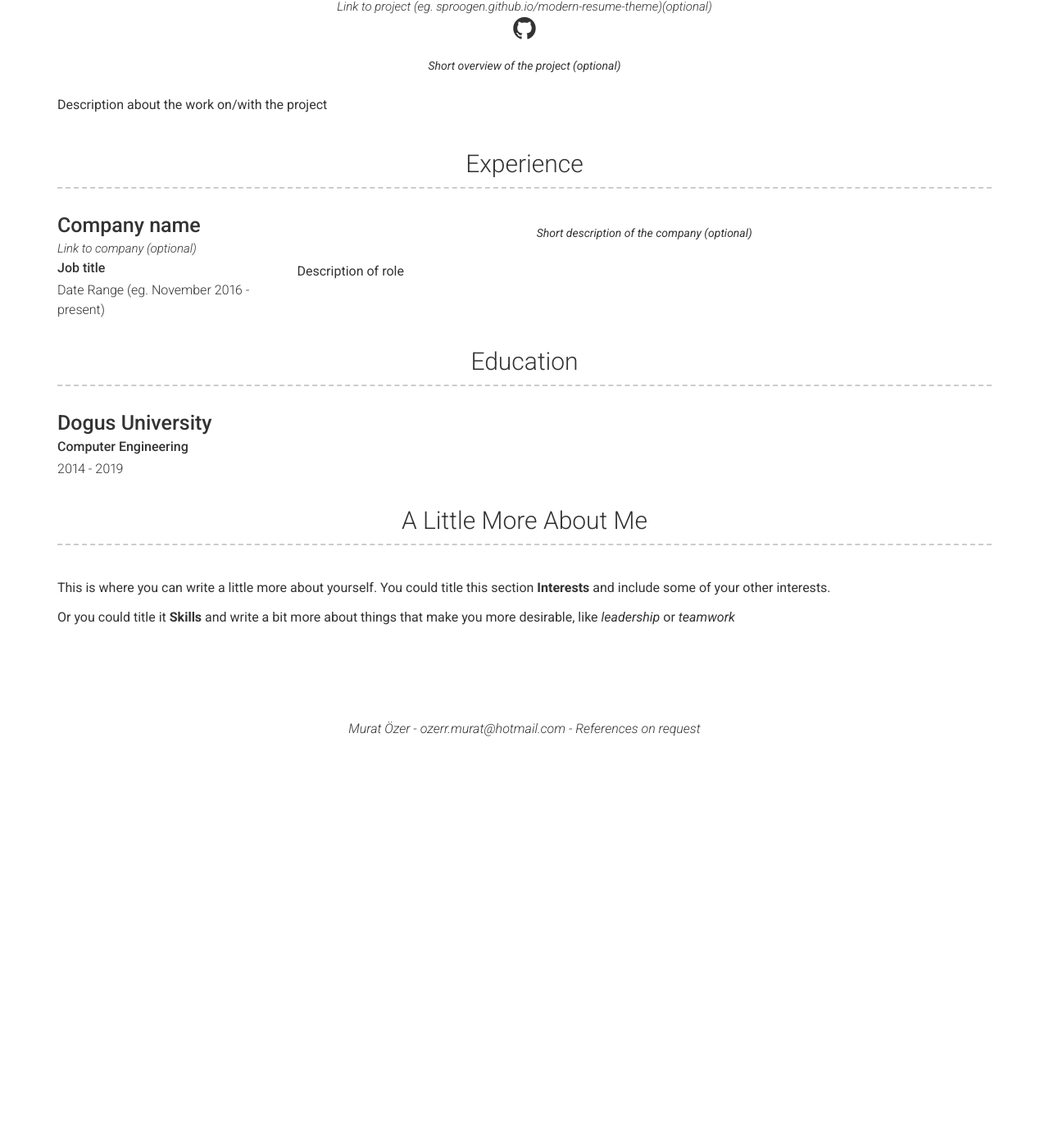
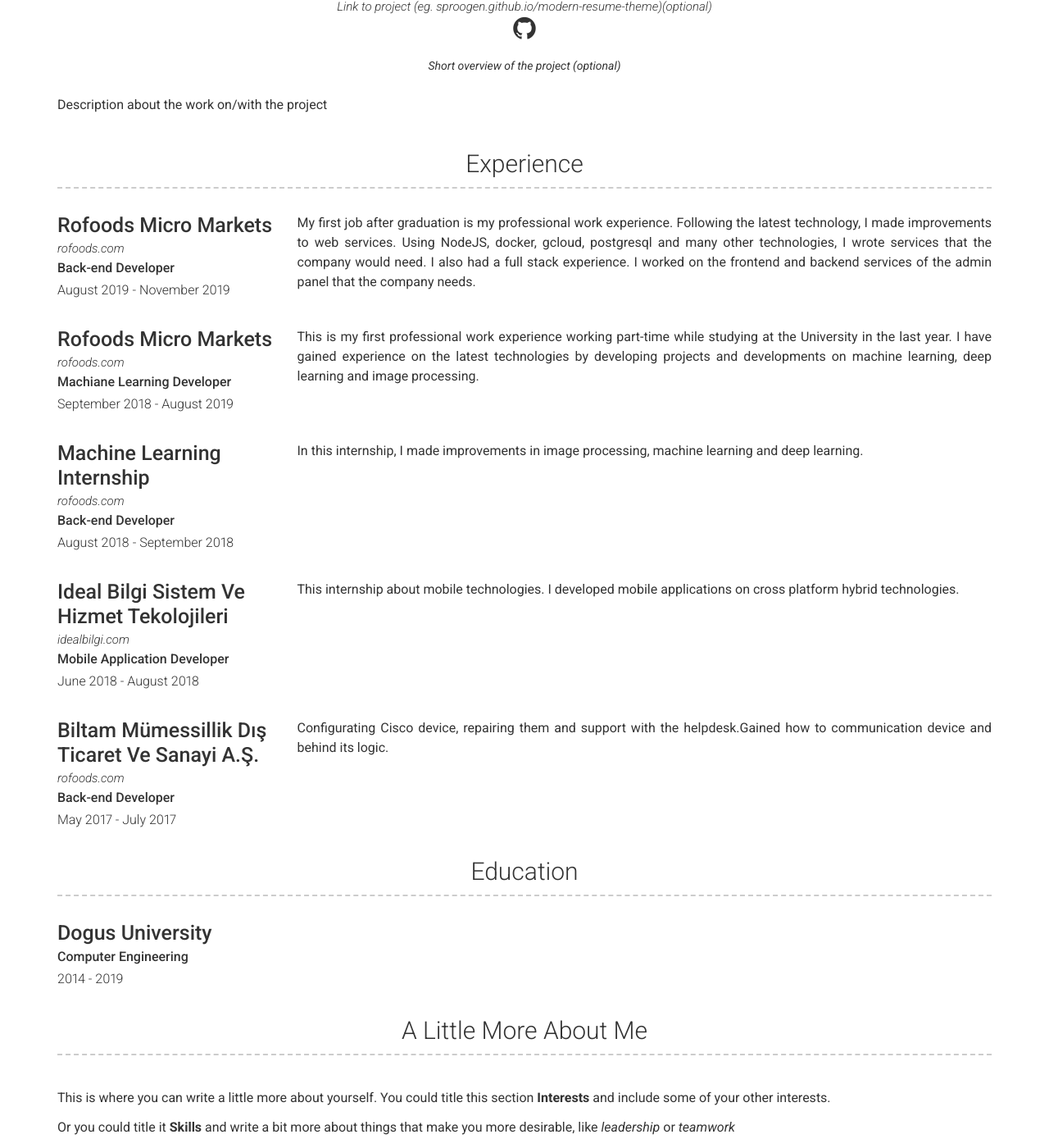
Before and after one commit to ryuz4k1/murat-ozer, a Jekyll site: the page built from index.md, in a window 1280 px wide and 1400 px high, scrolled down 666 px. Shown: the whole window at 82% size. Built offline with Jekyll 4.4.1, drawn with Linux system fonts in a browser that asks for light colours; before the commit the page ends 1579 px from its top, so only the background shows below that.

Commit message:
experience added

```diff
--- a/_data/experience.yml
+++ b/_data/experience.yml
@@ -1,10 +1,42 @@
 # Experience template
 - layout: left
-  company: Company name
-  link: Link to company (optional)
-  job_title: Job title
-  dates: Date Range (eg. November 2016 - present)
-  quote: >
-   Short description of the company (optional)
-  description: | # this will include new lines to allow paragraphs
-    Description of role
+  company: Rofoods Micro Markets
+  link: rofoods.com
+  job_title: Back-end Developer
+  dates: August 2019 - November 2019
+  description: |
+    My first job after graduation is my professional work experience. Following the latest technology, I made improvements to web services. Using NodeJS, docker, gcloud, postgresql and many other technologies, I wrote services that the company would need. I also had a full stack experience. I worked on the frontend and backend services of the admin panel that the company needs.
+
+- layout: left
+  company: Rofoods Micro Markets
+  link: rofoods.com
+  job_title: Machiane Learning Developer
+  dates: September 2018 - August 2019
+  description: |
+    This is my first professional work experience working part-time while studying at the University in the last year. I have gained experience on the latest technologies by developing projects and developments on machine learning, deep learning and image processing.
+
+
+- layout: left
+  company: Machine Learning Internship
+  link: rofoods.com
+  job_title: Back-end Developer
+  dates: August 2018 - September 2018
+  description: |
+    In this internship, I made improvements in image processing, machine learning and deep learning.
+
+- layout: left
+  company: Ideal Bilgi Sistem Ve Hizmet Tekolojileri
+  link: idealbilgi.com
+  job_title: Mobile Application Developer
+  dates: June 2018 - August 2018
+  description: |
+    This internship about mobile technologies. I developed mobile applications on cross platform hybrid technologies.
+
+
+- layout: left
+  company: Biltam Mümessillik Dış Ticaret Ve Sanayi A.Ş.
+  link: rofoods.com
+  job_title: Back-end Developer
+  dates: May 2017 - July 2017
+  description: |
+    Configurating Cisco device, repairing them and support with the helpdesk.Gained how to communication device and behind its logic.
```
